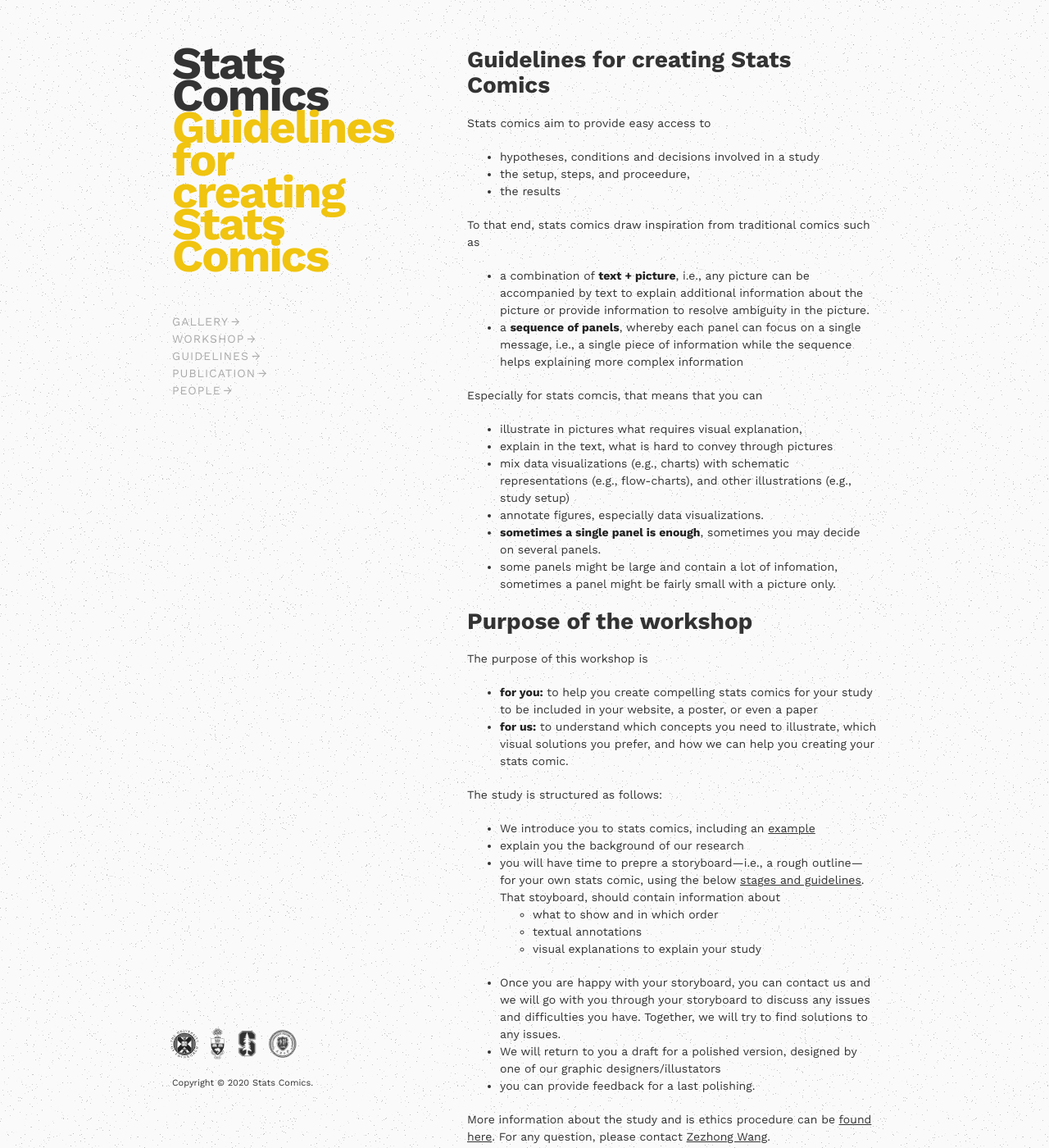
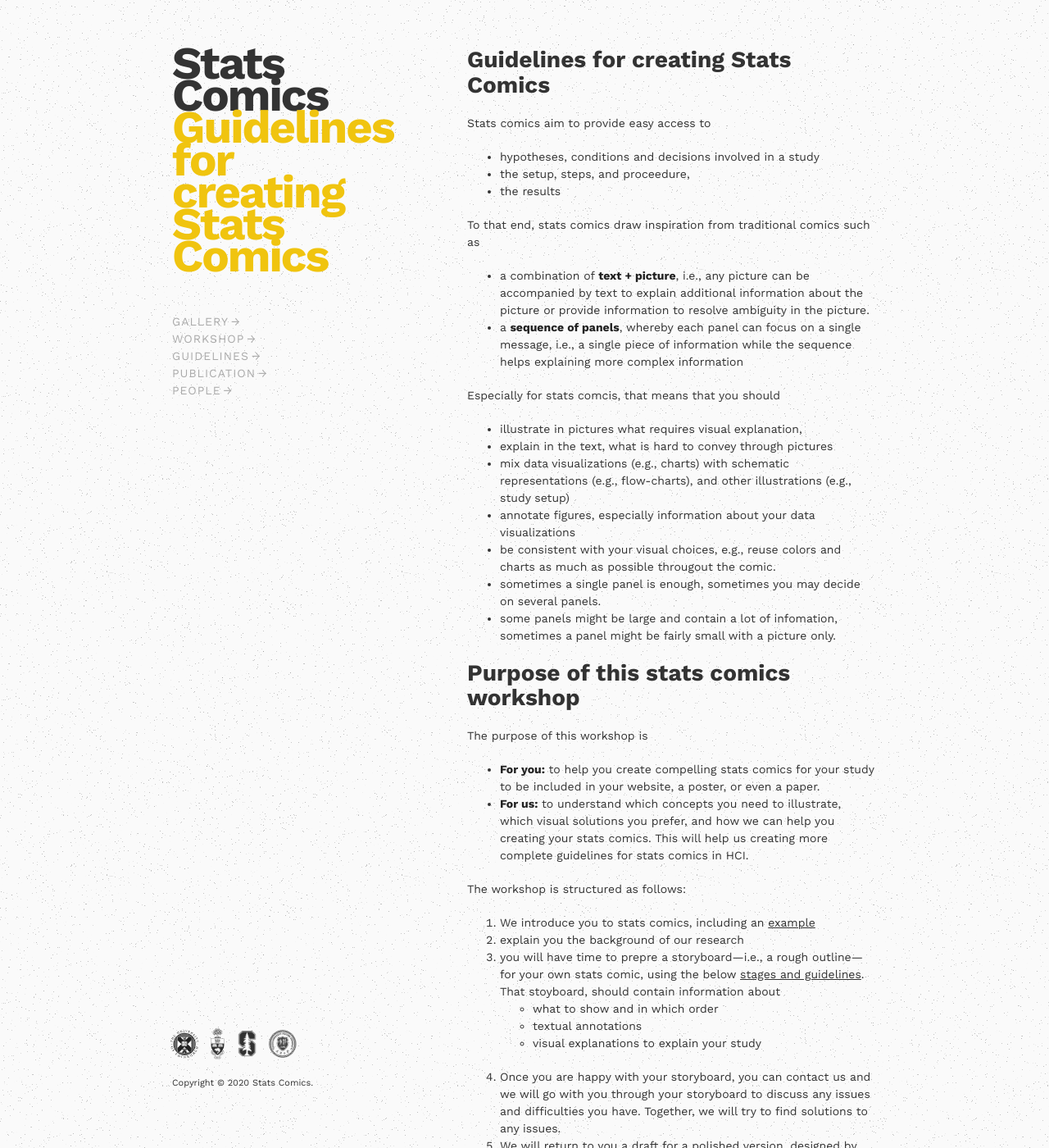
Before and after one commit to statscomics/statscomics.github.io, a Jekyll site: the page built from guidelines.md, in a window 1280 px wide and 1400 px high. Shown: the whole window at 82% size. Built offline with Jekyll 4.4.1, drawn with Linux system fonts in a browser that asks for light colours; our own code applies the rules of GitHub Pages for plain Markdown files; a script that is not in the unit is left out.

Commit message:
Update guidelines.md

```diff
--- a/guidelines.md
+++ b/guidelines.md
@@ -9,30 +9,31 @@ To that end, stats comics draw inspiration from traditional comics such as
 * a combination of __text + picture__, i.e., any picture can be accompanied by text to explain additional information about the picture or provide information to resolve ambiguity in the picture.
 * a __sequence of panels__, whereby each panel can focus on a single message, i.e., a single piece of information while the sequence helps explaining more complex information
 
-Especially for stats comcis, that means that you can
+Especially for stats comcis, that means that you should
 * illustrate in pictures what requires visual explanation,
 * explain in the text, what is hard to convey through pictures
 * mix data visualizations (e.g., charts) with schematic representations (e.g., flow-charts), and other illustrations (e.g., study setup)
-* annotate figures, especially data visualizations.
-* __sometimes a single panel is enough__, sometimes you may decide on several panels.
+* annotate figures, especially information about your data visualizations
+* be consistent with your visual choices, e.g., reuse colors and charts as much as possible througout the comic.
+* sometimes a single panel is enough, sometimes you may decide on several panels.
 * some panels might be large and contain a lot of infomation, sometimes a panel might be fairly small with a picture only.
 
-# Purpose of the workshop
+# Purpose of this stats comics workshop
 
 The purpose of this workshop is
-* __for you:__ to help you create compelling stats comics for your study to be included in your website, a poster, or even a paper
-* __for us:__ to understand which concepts you need to illustrate, which visual solutions you prefer, and how we can help you creating your stats comic.
+* __For you:__ to help you create compelling stats comics for your study to be included in your website, a poster, or even a paper.
+* __For us:__ to understand which concepts you need to illustrate, which visual solutions you prefer, and how we can help you creating your stats comics. This will help us creating more complete guidelines for stats comics in HCI.
 
-The study is structured as follows:
-* We introduce you to stats comics, including an [example](examples.html)
-* explain you the background of our research
-* you will have time to prepre a storyboard---i.e., a rough outline---for your own stats comic, using the below [stages and guidelines](#stats-comics-stages). That stoyboard, should contain information about
+The workshop is structured as follows:
+1. We introduce you to stats comics, including an [example](examples.html)
+2. explain you the background of our research
+3. you will have time to prepre a storyboard---i.e., a rough outline---for your own stats comic, using the below [stages and guidelines](#stats-comics-stages). That stoyboard, should contain information about
   * what to show and in which order
   * textual annotations
   * visual explanations to explain your study
-* Once you are happy with your storyboard, you can contact us and we will go with you through your storyboard to discuss any issues and difficulties you have. Together, we will try to find solutions to any issues.
-* We will return to you a draft for a polished version, designed by one of our graphic designers/illustators
-* you can provide feedback for a last polishing.
+4. Once you are happy with your storyboard, you can contact us and we will go with you through your storyboard to discuss any issues and difficulties you have. Together, we will try to find solutions to any issues.
+5. We will return to you a draft for a polished version, designed by one of our graphic designers/illustators
+6. you can provide feedback for a last polishing.
 
 More information about the study and is ethics procedure can be [found here](workshop.html). For any question, please contact [Zezhong Wang](mailto:zezhong.wang@ed.ac.uk).
 
```
